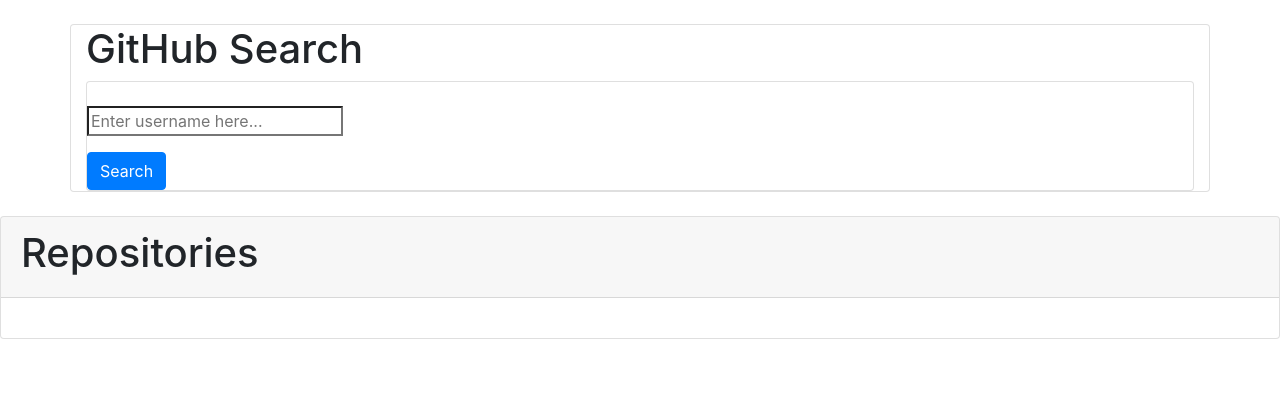
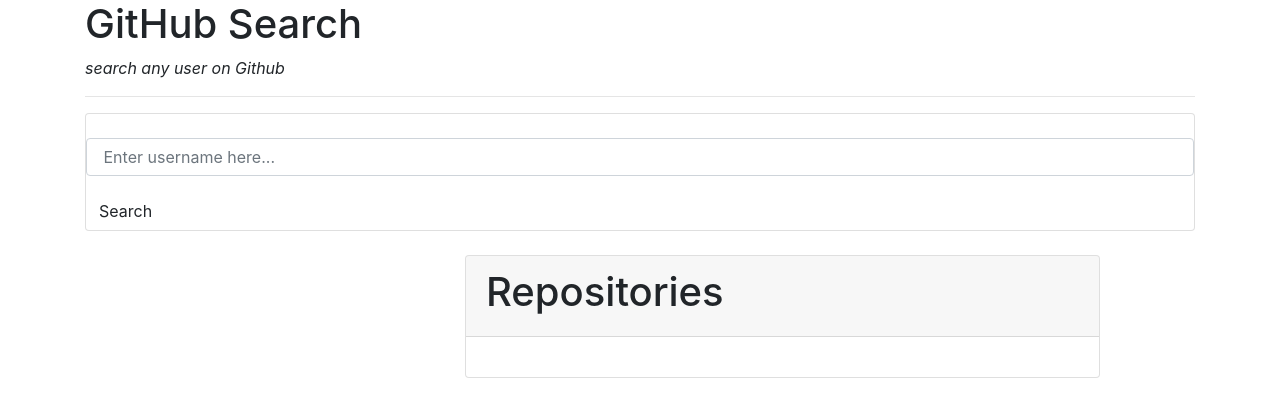
Before and after one commit to Lyonsmasawa/Github-profile, an Angular app: page / in a window 1280 px wide. Shown: the top 416 px of the page. Built offline with nearby package versions, Linux system fonts and the light colour scheme.

Commit message:
customize user interface

```diff
--- a/src/app/app.component.html
+++ b/src/app/app.component.html
@@ -1,31 +1,43 @@
 <!DOCTYPE html>
 <html lang="en">
+
 <head>
   <meta charset="UTF-8">
   <meta http-equiv="X-UA-Compatible" content="IE=edge">
   <meta name="viewport" content="width=device-width, initial-scale=1.0">
 </head>
+
 <body>
-  <br>
-  <div class="container card">
+  <div class="container">
+    <div class="upper">
+      <div class="two">
         <h1>GitHub Search</h1>
-    <div class="card">
+        <em>search any user on Github</em>
+      </div>
+      <hr>
+      <div class="card one">
         <br>
         <form (submit)="queryUser()">
           <div class="form-group">
-          <input type="search" name="form-control" id="" placeholder="Enter username here..." [(ngModel)]="userSearch">
+            <input type="search" name="form-control" class="form-control" id="" placeholder=" Enter username here..."
+              [(ngModel)]="userSearch">
           </div>
           <div>
-          <input type="submit" value="Search" class="btn btn-primary">
+            <input type="submit" value="Search" class="btn">
           </div>
         </form>
       </div>
     </div>
-  <div>
-    <app-user [userProfile]="userProfile" ></app-user>
+
+    <div class="row">
+      <div class="col-md-4">
+        <app-user [userProfile]="userProfile"></app-user>
       </div>
-  <div>
+      <div class="col-md-7">
         <app-repo [userRepository]="userRepository"></app-repo>
       </div>
+    </div>
+  </div>
 </body>
+
 </html>
```
Lines whose indentation alone changed are shown as unchanged.
